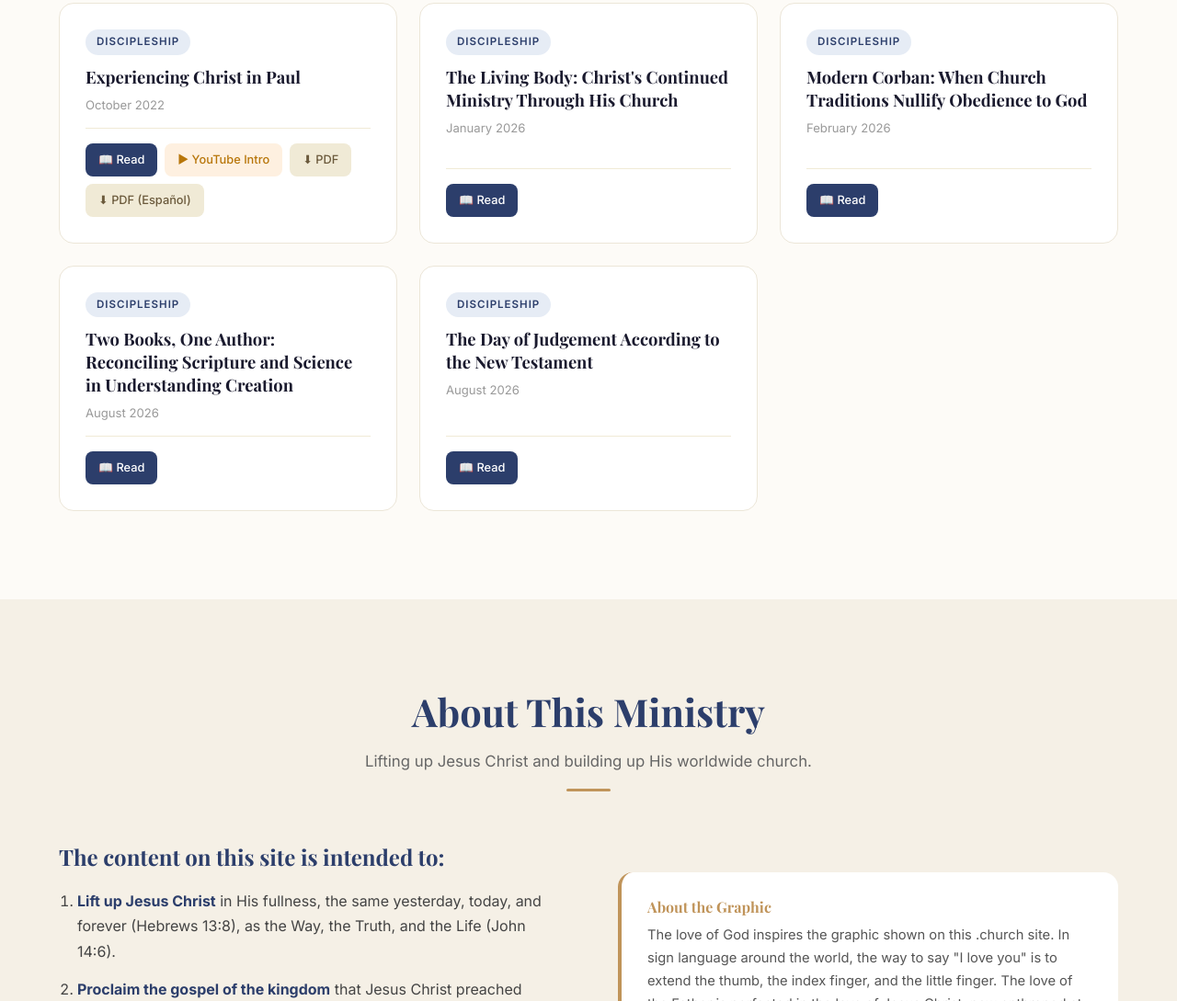
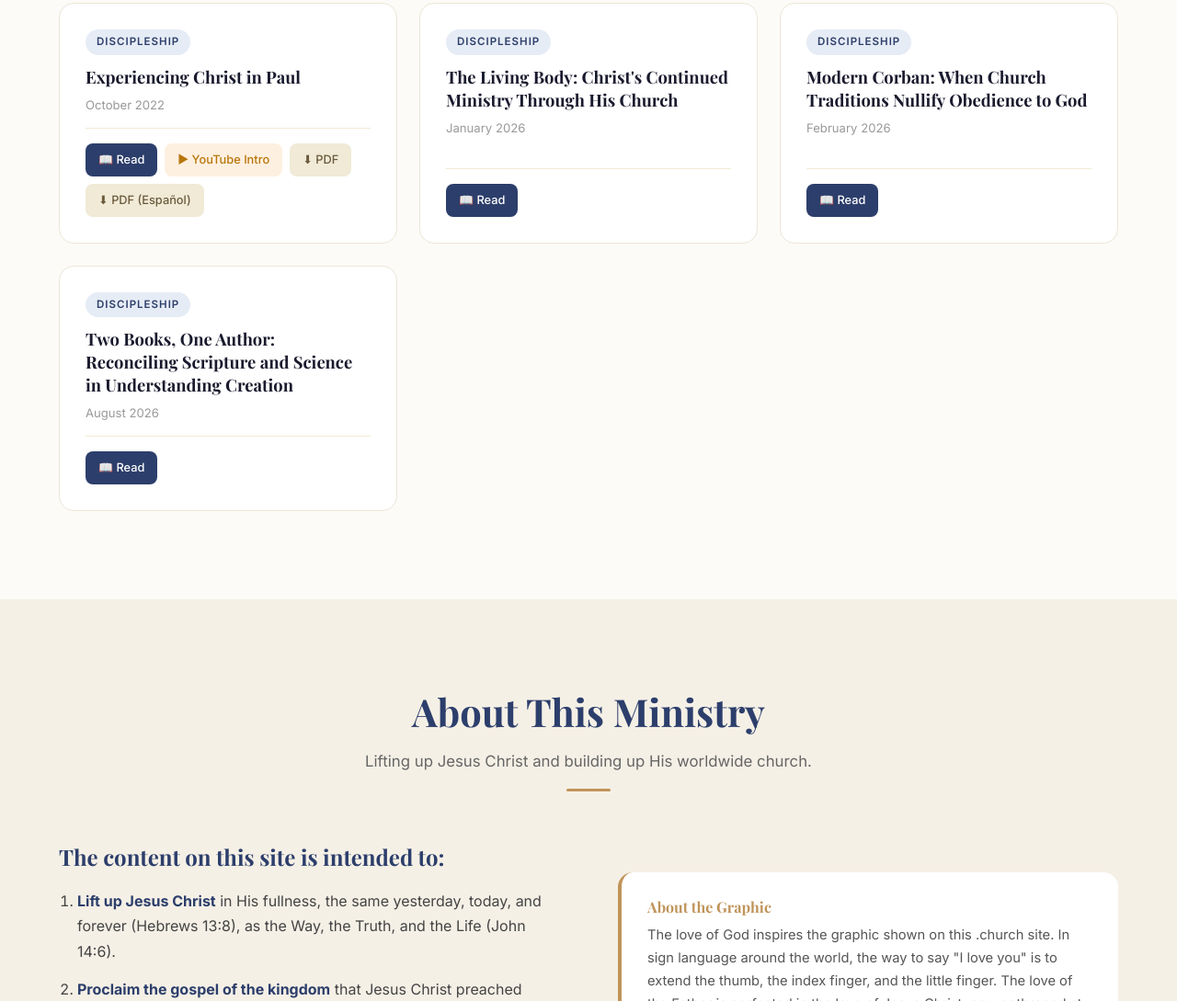
Before and after one commit to jasonphayward-oss/jason.church, a plain HTML site: page index.html in a window 1280 px wide. Shown: the part 4514-5603 px from the top of the page at 92% size. Drawn offline with nearby package versions, Linux system fonts and the light colour scheme.

Commit message:
Update index.html

```diff
--- a/index.html
+++ b/index.html
@@ -853,13 +853,6 @@ const books = [
     date: "August 2026",
     gdoc: "https://docs.google.com/document/d/1YHSGcZVHA1T42BMYmxfzPs70nMdEypSYpB7dg1oTIfI/edit?usp=sharing",
     pdf: null, spanishPdf: null, youtubeUrl: null
-  },
-  {
-    title: "The Day of Judgement According to the New Testament",
-    category: "discipleship",
-    date: "August 2026",
-    gdoc: "https://docs.google.com/document/d/13enLH5WSldYVR0vH1m8dfYZzBAIrwPZcc5ITGdAKY-A/edit?usp=sharing",
-    pdf: null, spanishPdf: null, youtubeUrl: null
   }
 ];
 
```
